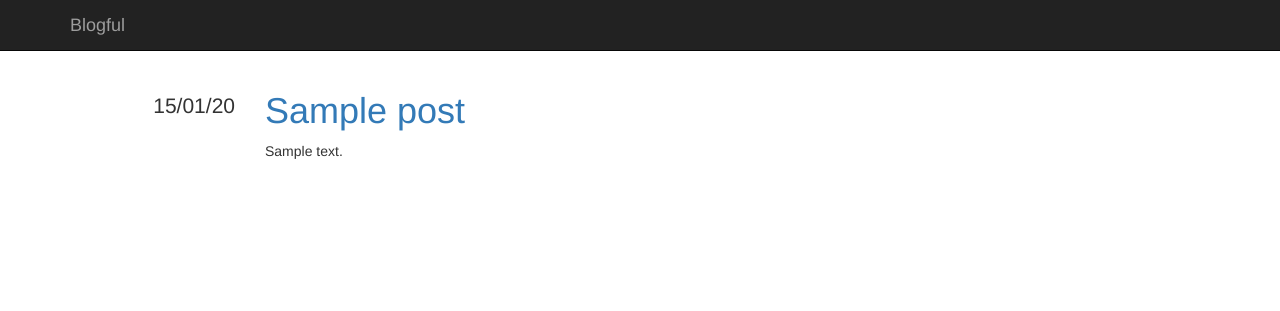
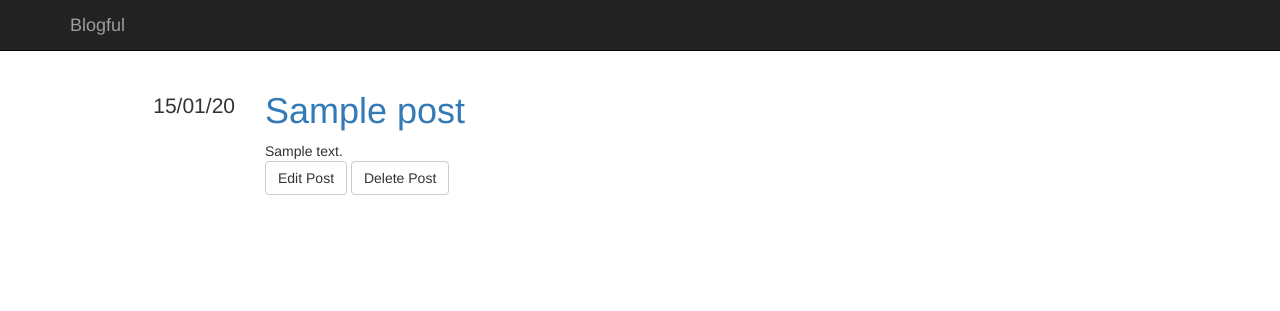
Before and after one commit to fadyboy/blogarama, a Flask app: page / in a window 1280 px wide. Shown: the top 311 px of the page. Run offline with Flask 2, Linux system fonts and the light colour scheme; tables that the repository leaves empty hold one stand-in row (values such as "Sample post"); parts of the project's set-up code (start-up, migrations or seed data) failed here and were passed over; some libraries are stand-ins or nearby versions.

Commit message:
added functionality to edit post

```diff
--- a/Blog/templates/macros.html
+++ b/Blog/templates/macros.html
@@ -12,7 +12,11 @@
         <h1>
             <a href="{{ url_for("view_post", id=post.id)}}">{{ post.title }}</a>
         </h1>
-        {{ post.content | safe }}
+        {{ post.content | safe }}<br />
+        <!-- Edit post button that takes user to edit post page -->
+        <a href="{{ url_for("edit_post_get", id=post.id) }}"> <button class="btn btn-default">Edit Post</button></a>
+        <!-- Delete post button that takes user to delete post page -->
+        <a href="#"><button class="btn btn-default">Delete Post</button> </a>
     </div>
 </div>
 
--- a/Blog/templates/view_post.html
+++ b/Blog/templates/view_post.html
@@ -5,7 +5,7 @@
     {% for item in post %}
         <div class="col-mod-10">
             <h1>{{ item.title }}</h1>
-            {{ item.content }}
+            {{ item.content | safe }}
         </div>
 
     {% endfor %}
--- a/Blog/views.py
+++ b/Blog/views.py
@@ -50,3 +50,26 @@ def view_post(id):
     post = session.query(Post).filter(Post.id == page_id).all()
 
     return render_template("view_post.html", post=post, page_id=page_id)
+
+# edit selected post
+@app.route("/post/<int:id>/edit", methods=["GET"])
+def edit_post_get(id):
+    # get post id for content and title to be pre-populated in form
+    page_id = id
+    post_details = session.query(Post).filter(Post.id == page_id)
+
+    return render_template("edit_post.html", post_details=post_details)
+
+@app.route("/post/<int:id>/edit", methods=["POST"])
+def edit_post_post(id):
+    page_id = id
+
+    post = session.query(Post).get(page_id)
+    post.title = request.form['title']
+    post.content = request.form['content']
+    session.add(post)
+    session.commit()
+
+    # return to posts page after updating post
+
+    return redirect(url_for("posts"))
```
Also changed, not shown: Blog/templates/edit_post.html (added, +20 -0 lines).
